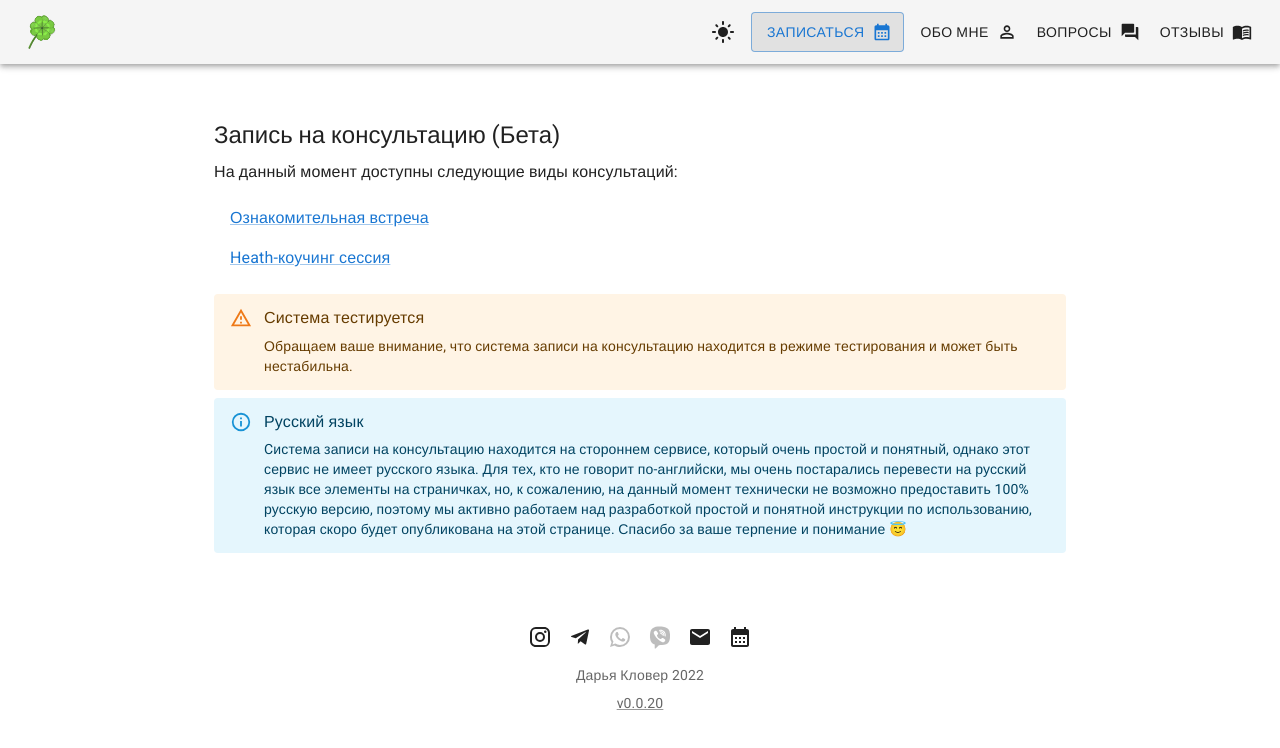
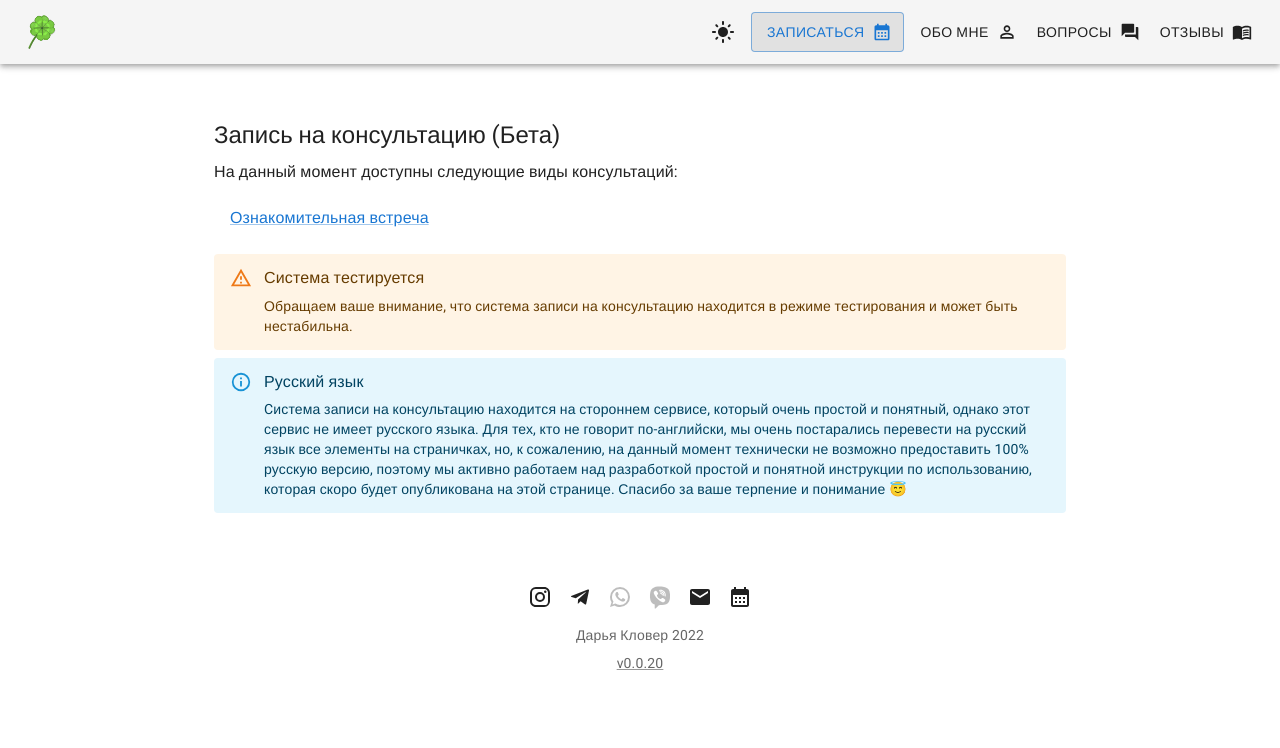
Before and after one commit to SiarheiBobryk/dariaklover, a React (Create React App) app: page /booking in a window 1280 px wide. Shown: the top 748 px of the page. Built offline with nearby package versions, Linux system fonts and the light colour scheme; a web font is replaced by a local one.

Commit message:
Block booking for a regular session

```diff
--- a/src/pages/Booking/Booking.tsx
+++ b/src/pages/Booking/Booking.tsx
@@ -94,9 +94,10 @@ function References() {
         <ListItem>
           <Link href={`${calendlyHref}/trial`}>Ознакомительная встреча</Link>
         </ListItem>
-        <ListItem>
+        {/* NOTE: Blocked until we get a paid account on Calendly */}
+        {/* <ListItem>
           <Link href={`${calendlyHref}/regular`}>Heath-коучинг сессия</Link>
-        </ListItem>
+        </ListItem> */}
       </List>
       <Dialog
         fullScreen={fullScreen}
```
Also changed, not shown: 1 other file (tests, documents, lock files or other folders).
